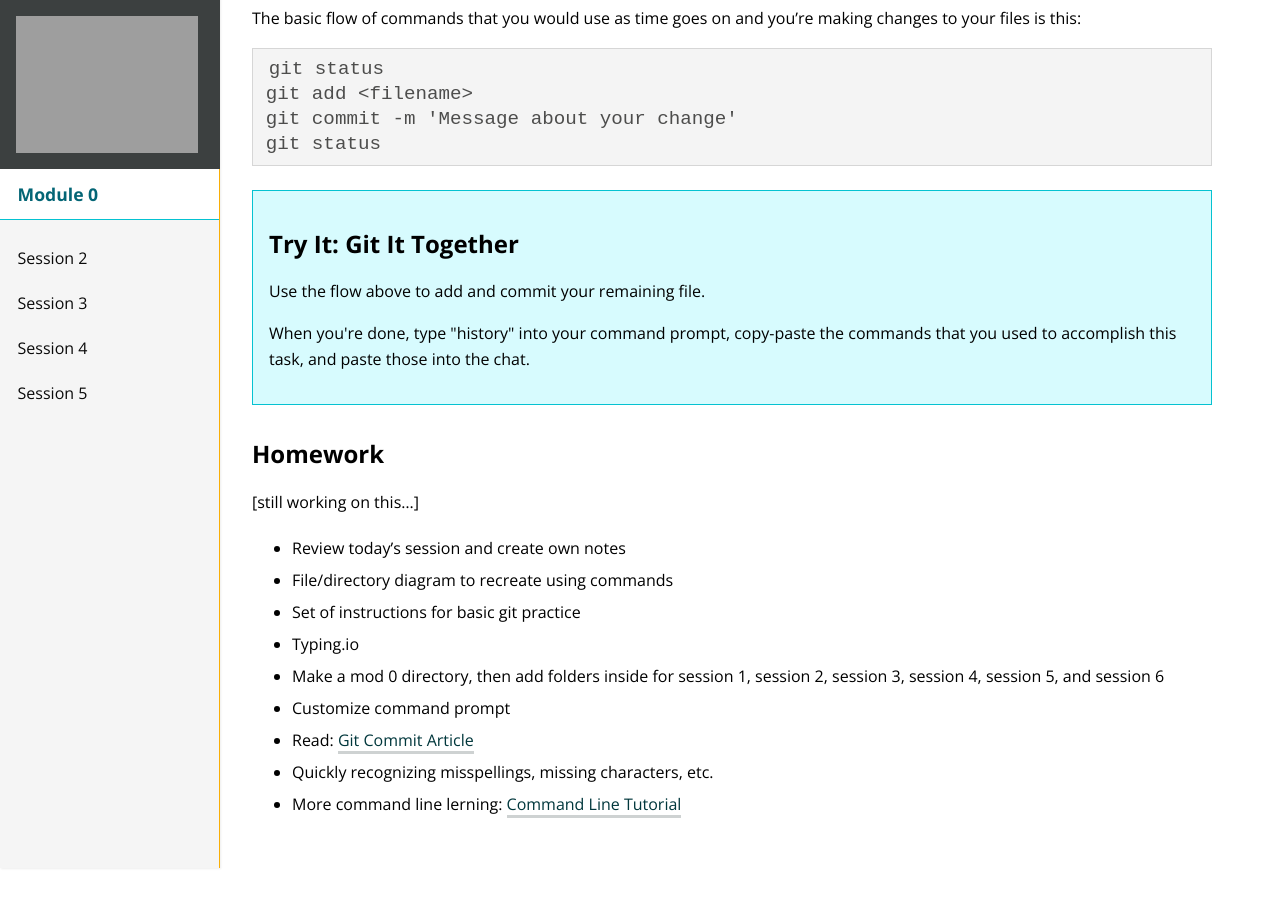
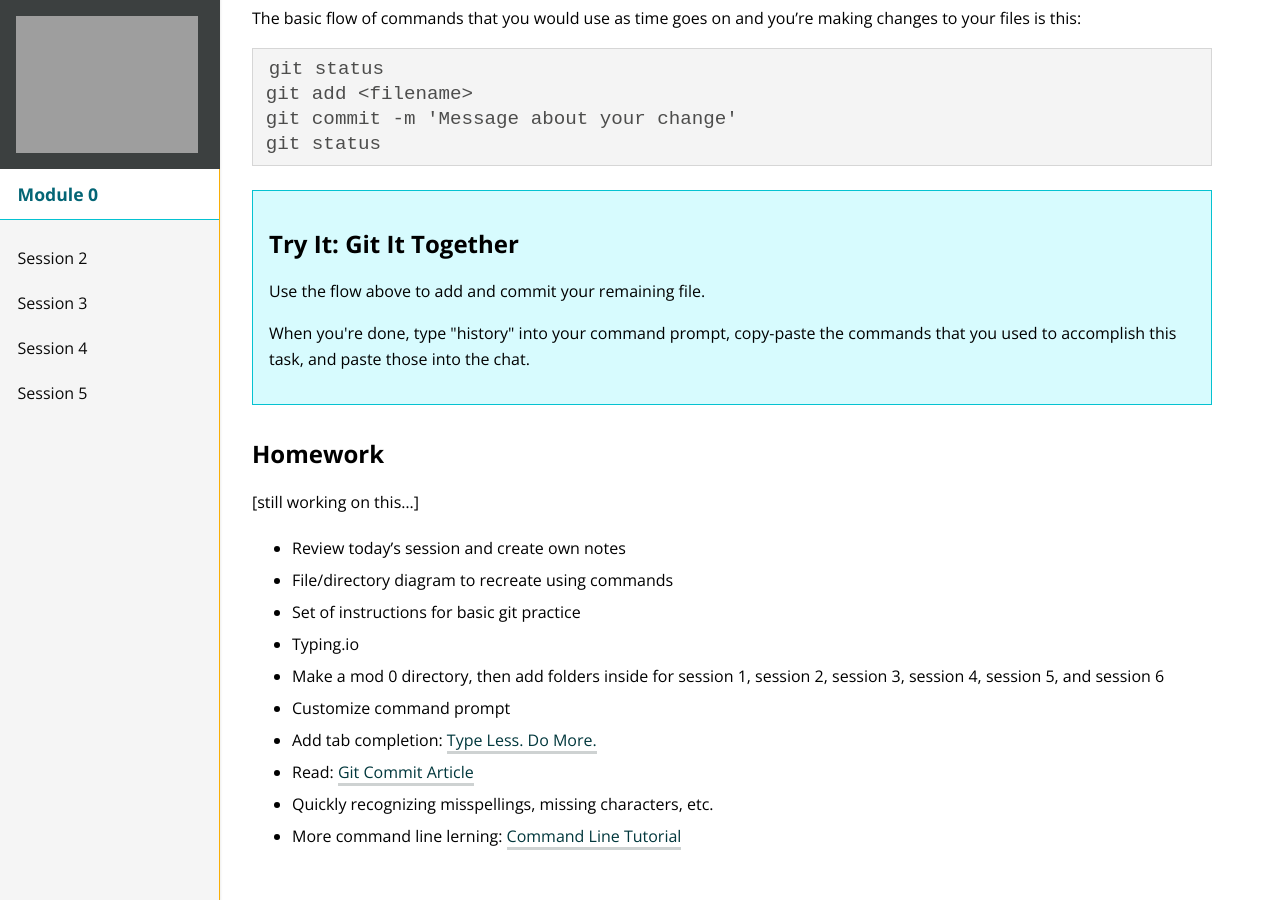
Before and after one commit to turingschool/mod-0-curriculum, a Jekyll site: the page built from session3/index.md, in a window 1280 px wide and 900 px high, scrolled down 16250 px. Built offline with Jekyll 4.4.1, drawn with Linux system fonts in a browser that asks for light colours; nearby versions of some CDN libraries; before the commit the page ends 17118 px from its top, so only the background shows below that.

Commit message:
Add tab completion gist

```diff
--- a/session3/index.md
+++ b/session3/index.md
@@ -601,6 +601,7 @@ git status
 * Typing.io
 * Make a mod 0 directory, then add folders inside for session 1, session 2, session 3, session 4, session 5, and session 6
 * Customize command prompt
+* Add tab completion: <a href="https://gist.github.com/timomitchel/0981eeba8d69d435f94ab44f161f9bf4">Type Less. Do More.</a>
 * Read: <a href="https://chris.beams.io/posts/git-commit/">Git Commit Article</a>
 * Quickly recognizing misspellings, missing characters, etc.
 * More command line lerning: <a href="https://www.learnenough.com/command-line-tutorial/basics">Command Line Tutorial</a>
```
